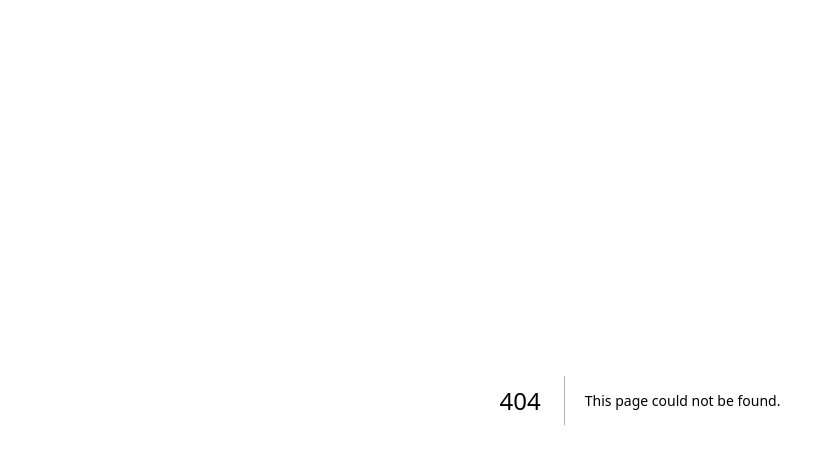
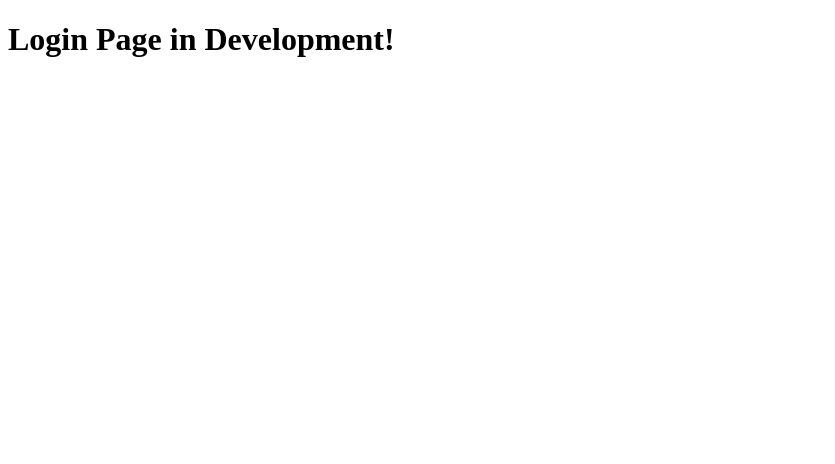
Before and after one commit to AbstractAvival/Elementary_School_Frontend, a Next.js app: page /login in a window 1280 px wide. Before the commit this address had no page. Shown: the top 464 px of the page, without its empty margins (0-835 px from the left). Built offline with nearby package versions, Linux system fonts and the light colour scheme.

Commit message:
Created route folder for login page and simple temporary component to display text on login page.

```diff
--- /dev/null
+++ b/src/app/login/page.js
@@ -0,0 +1,7 @@
+export default function Login() {
+    return (
+        <div>
+            <h1>Login Page in Development!</h1>
+        </div>
+    )
+}
```
